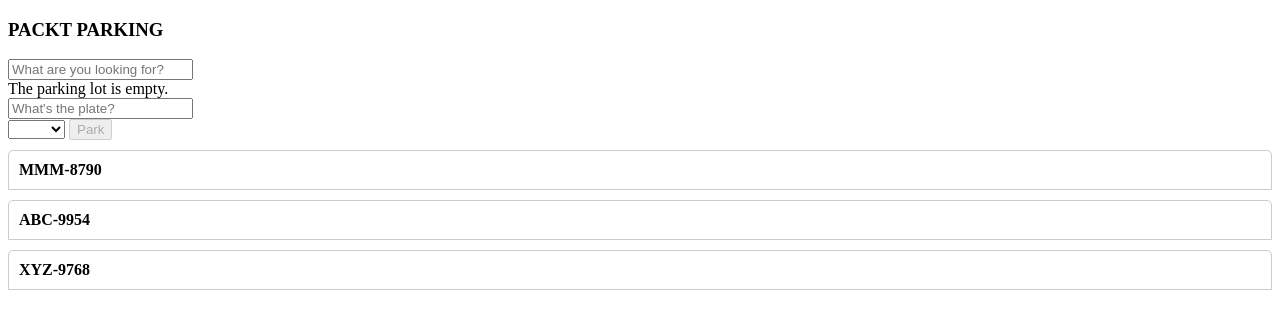
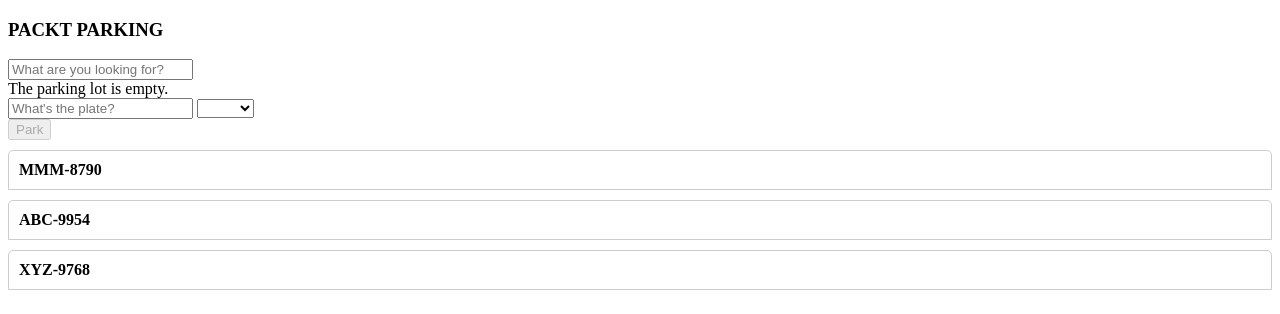
Before and after one commit to ryanthtra/ajsmwa, a plain HTML site: page lesson_1-2/index.html in a window 1280 px wide. Drawn offline with nearby package versions, Linux system fonts and the light colour scheme; some packages are replaced by stand-ins of ours.

```diff
--- a/lesson_1-2/index.html
+++ b/lesson_1-2/index.html
@@ -73,11 +73,13 @@
       ng-maxlength="10"
       ng-pattern="/[1-9][A-Z]{3}[0-9]{3,6}/"
     />
+    <select
+      ng-model="car.color"
+      ng-options="color for color in colors"
+    >
+      Pick a color
+    </select>
   </form>
-
-  <select
-    ng-model="car.color"
-    ng-options="color for color in colors">Pick a color</select>
   <!-- Binding the park function to the click event -->
   <button
     ng-click="park(car)"
```
Also changed, not shown: parkingapp/index.html (added, +4 -0 lines).
